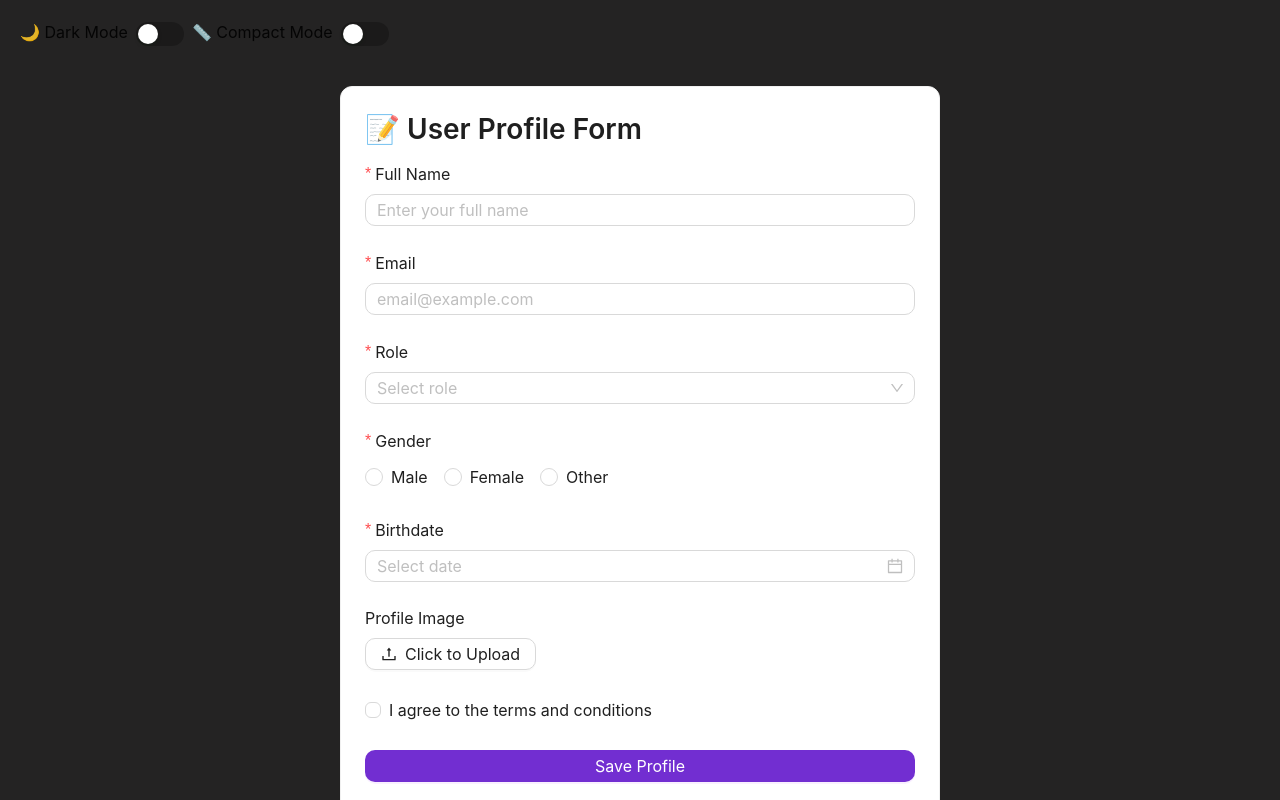
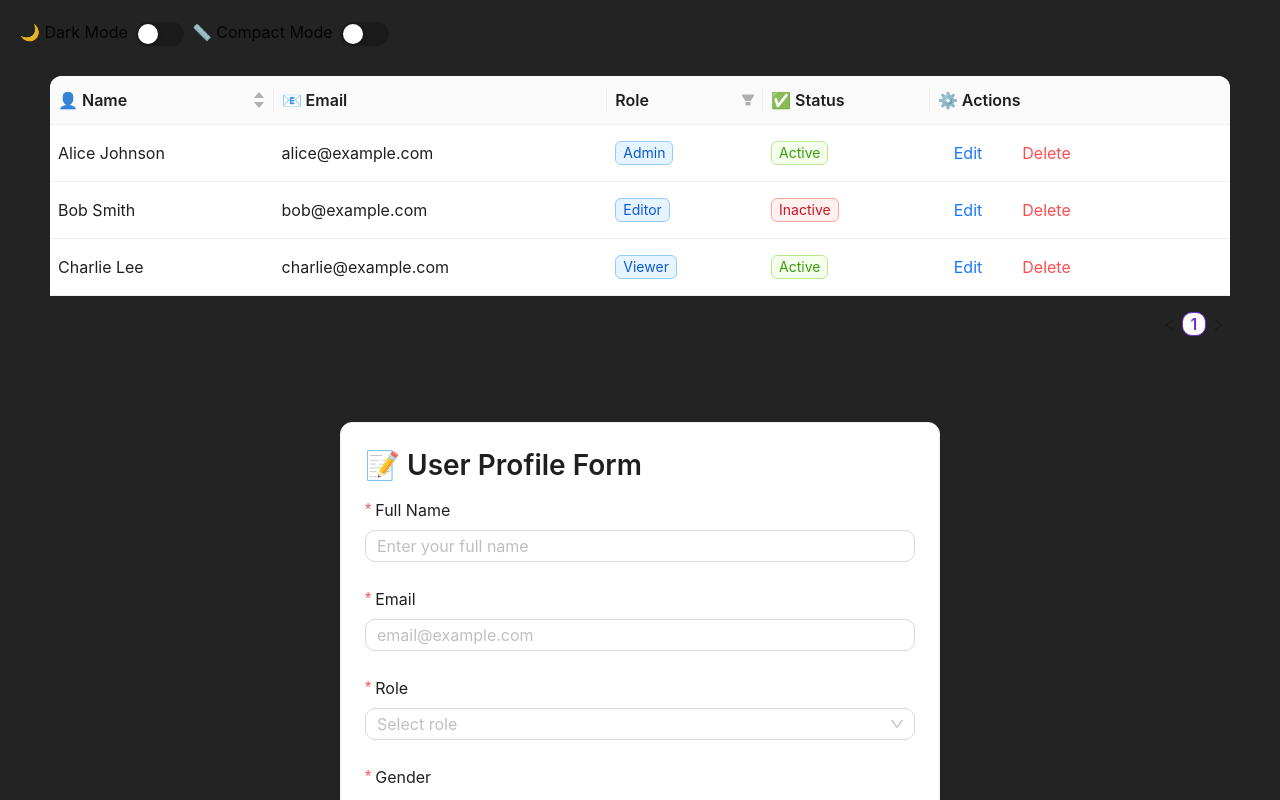
Before and after one commit to Gohilharshil201/learn-ant-design, a React (Vite) app: page / in a window 1280 px wide. Shown: the top 800 px of the page. Built offline with nearby package versions, Linux system fonts and the light colour scheme.

Commit message:
UserTable Done.

```diff
--- a/src/App.jsx
+++ b/src/App.jsx
@@ -7,6 +7,7 @@ import { useState } from "react";
 import { ConfigProvider, theme as AntTheme } from "antd";
 import ThemeSwitcher from "./components/ThemeSwitcher";
 import UserNewForm from "./components/UserNewForm";
+import UserTable from "./components/UserTable";
 
 function App() {
   const [isDark, setIsDark] = useState(false);
@@ -30,6 +31,7 @@ function App() {
           isCompact={isCompact}
           setIsCompact={setIsCompact}
         />
+        <UserTable />
         <UserNewForm />
         <Basic />
         <WelcomeCard />
--- a/src/components/UserTable.jsx
+++ b/src/components/UserTable.jsx
@@ -0,0 +1,105 @@
+import { Button, message, Popconfirm, Space, Table, Tag } from "antd";
+
+const UserTable = () => {
+  const dataSource = [
+    {
+      key: 1,
+      name: "Alice Johnson",
+      email: "alice@example.com",
+      role: "Admin",
+      active: true,
+    },
+    {
+      key: "2",
+      name: "Bob Smith",
+      email: "bob@example.com",
+      role: "Editor",
+      active: false,
+    },
+    {
+      key: "3",
+      name: "Charlie Lee",
+      email: "charlie@example.com",
+      role: "Viewer",
+      active: true,
+    },
+  ];
+
+  const handleEdit = (record) => {
+    message.success(`Edit ${record.name}`);
+  };
+
+  const handleDelete = () => {
+    message.success(`Deleted user with key: ${key}`);
+  };
+
+  const column = [
+    {
+      title: "👤 Name",
+      dataIndex: "name",
+      key: "name",
+      sorter: (a, b) => a.name.localeCompare(b.name),
+    },
+    {
+      title: "📧 Email",
+      dataIndex: "email",
+      key: "email",
+    },
+    {
+      title: "Role",
+      dataIndex: "role",
+      key: "role",
+      filters: [
+        { text: "Admin", value: "Admin" },
+        { text: "Editor", value: "Editor" },
+        { text: "Viewer", value: "Viewer" },
+      ],
+      onFilter: (value, record) => record.role === value,
+      render: (role) => <Tag color="blue">{role}</Tag>,
+    },
+    {
+      title: "✅ Status",
+      dataIndex: "active",
+      key: "active",
+      render: (active) =>
+        active ? (
+          <Tag color="green"> Active</Tag>
+        ) : (
+          <Tag color="red">Inactive</Tag>
+        ),
+    },
+    {
+      title: "⚙️ Actions",
+      key: "actions",
+      render: (_, record) => (
+        <Space>
+          <Button type="link" onClick={(value) => handleEdit(record)}>
+            Edit
+          </Button>
+          <Popconfirm
+            title="Are you sure to delete this user?"
+            onConfirm={() => handleDelete(record.key)}
+          >
+            <Button danger type="link">
+              Delete
+            </Button>
+          </Popconfirm>
+        </Space>
+      ),
+    },
+  ];
+  return (
+    <>
+      <div style={{ padding: 30 }}>
+        <Table
+          columns={column}
+          dataSource={dataSource}
+          pagination={{ pageSize: 3 }}
+          rowKey="key"
+        ></Table>
+      </div>
+    </>
+  );
+};
+
+export default UserTable;
```
